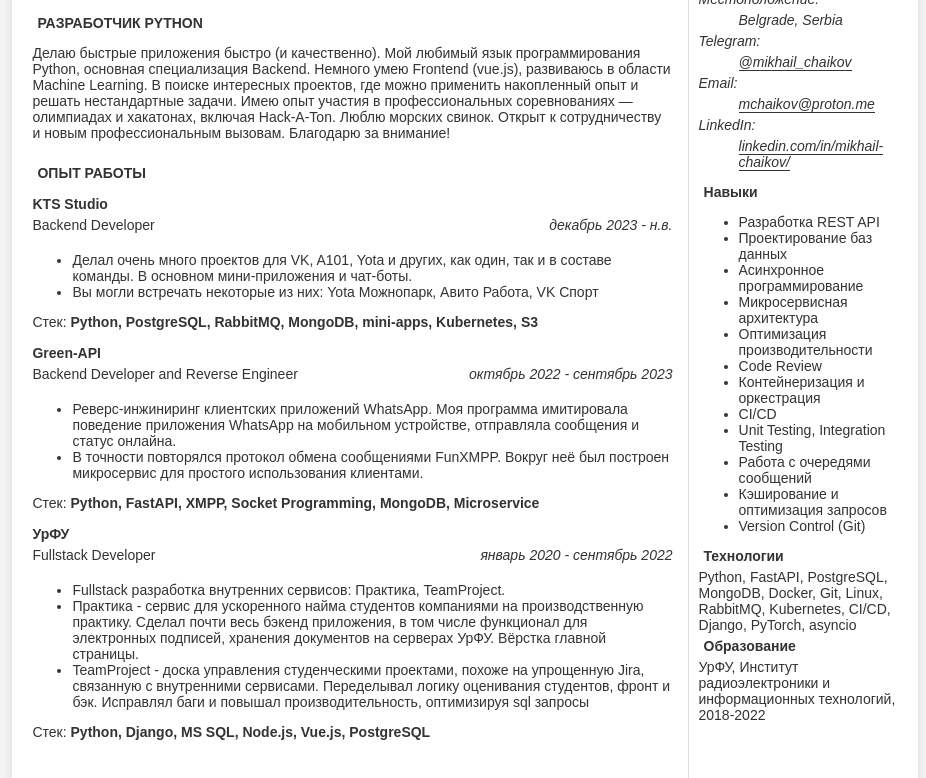
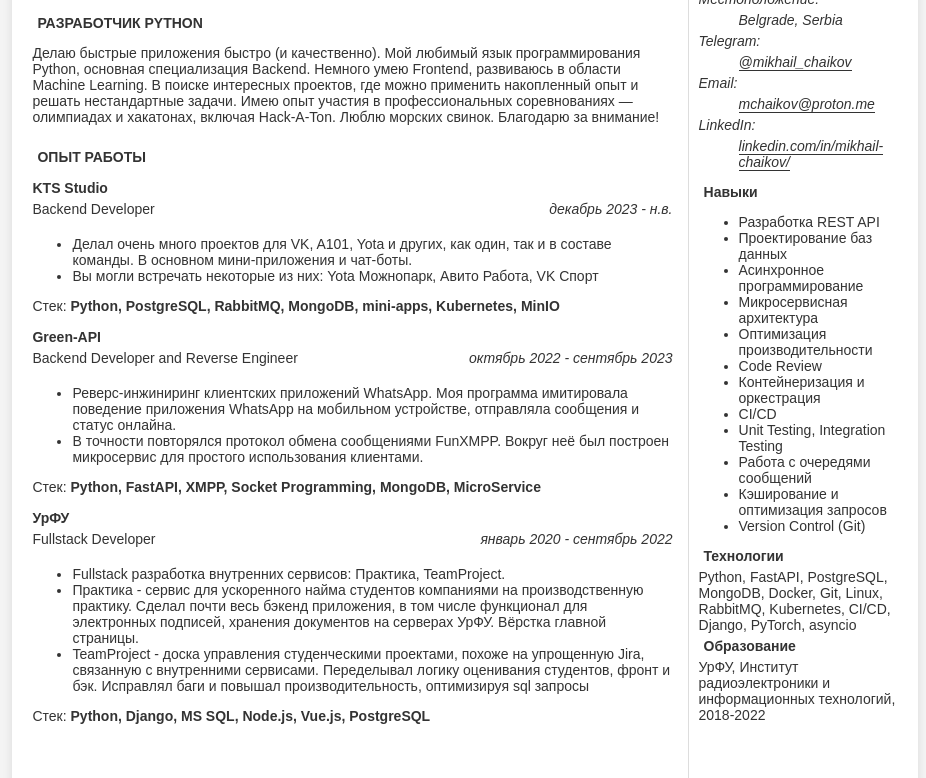
Before and after one commit to pivasikpivtsakov/resume, a plain HTML site: page index.html in a window 1280 px wide. Shown: the part 44-822 px from the top of the page, without its empty margins (175-1101 px from the left). Drawn offline with Linux system fonts and the light colour scheme.

Commit message:
Update index.html

```diff
--- a/index.html
+++ b/index.html
@@ -98,7 +98,7 @@
         <p>
             Делаю быстрые приложения быстро (и качественно).
 
-Мой любимый язык программирования Python, основная специализация Backend. Немного умею Frontend (vue.js), развиваюсь в области Machine Learning.
+Мой любимый язык программирования Python, основная специализация Backend. Немного умею Frontend, развиваюсь в области Machine Learning.
 
 В поиске интересных проектов, где можно применить накопленный опыт и решать нестандартные задачи.
 
@@ -106,7 +106,7 @@
 
 Люблю морских свинок.
 
-Открыт к сотрудничеству и новым профессиональным вызовам. Благодарю за внимание!
+Благодарю за внимание!
         </p>
     </header>
 
@@ -129,7 +129,7 @@
                     Вы могли встречать некоторые из них: Yota Можнопарк, Авито Работа, VK Спорт
                 </li>
             </ul>
-            <span>Стек:</span> <strong>Python, PostgreSQL, RabbitMQ, MongoDB, mini-apps, Kubernetes, S3</strong>
+            <span>Стек:</span> <strong>Python, PostgreSQL, RabbitMQ, MongoDB, mini-apps, Kubernetes, MinIO</strong>
         </article>
 
         <article>
@@ -148,7 +148,7 @@
                     В точности повторялся протокол обмена сообщениями FunXMPP. Вокруг неё был построен микросервис для простого использования клиентами.
                 </li>
             </ul>
-            <span>Стек:</span> <strong>Python, FastAPI, XMPP, Socket Programming, MongoDB, Microservice</strong>
+            <span>Стек:</span> <strong>Python, FastAPI, XMPP, Socket Programming, MongoDB, MicroService</strong>
         </article>
 
         <article>
```
